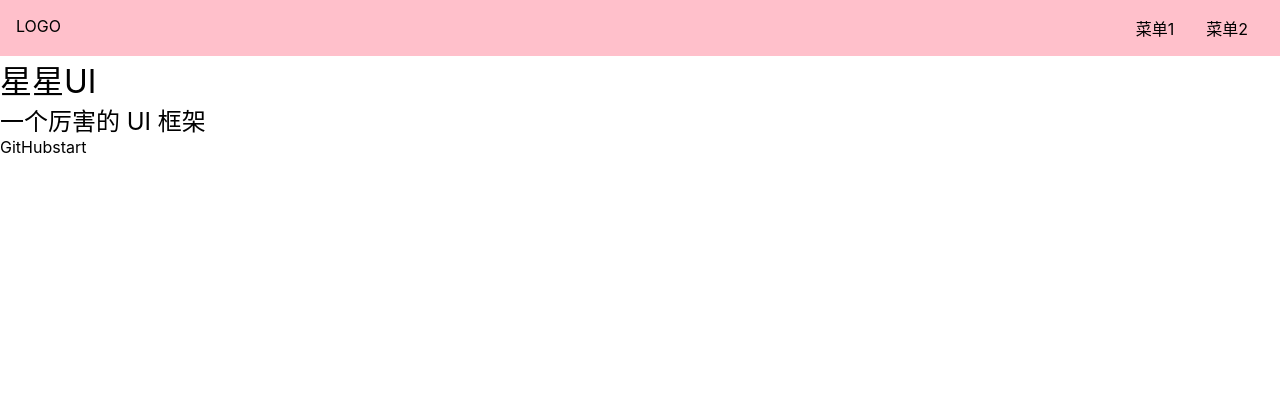
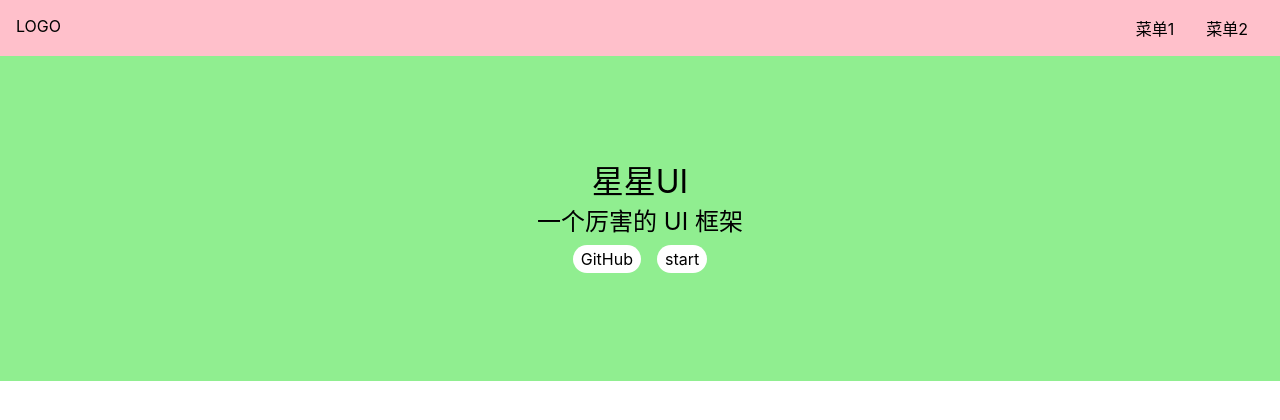
Before and after one commit to EvelynWXY/jelly-ui, a Vue app: page /#/ in a window 1280 px wide. Shown: the top 420 px of the page. Built offline with nearby package versions, Linux system fonts and the light colour scheme.

Commit message:
Home 页面的 css

```diff
--- a/src/views/Home.vue
+++ b/src/views/Home.vue
@@ -22,4 +22,27 @@ export default {
 }
 </script>
 <style scoped lang="scss" >
+.banner {
+    padding: 100px 0;
+    display: flex;
+    justify-content: center;
+    align-items: center;
+    flex-direction: column;
+    background: lightgreen;
+
+    >.actions {
+        padding: 8px 0;
+
+        a {
+            margin: 0 8px;
+            background: #fff;
+            display: inline-block;
+            $h: 28px;
+            height: $h;
+            line-height: $h;
+            border-radius: $h/2;
+            padding: 0 8px;
+        }
+    }
+}
 </style>
```
